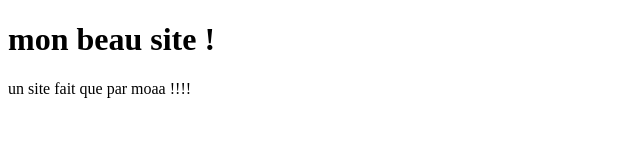
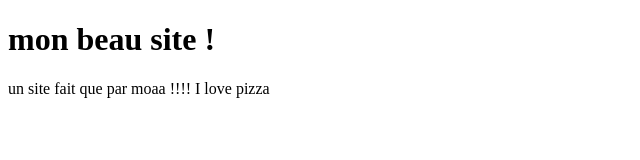
Before and after one commit to Momo7888/site, a plain HTML site: page index.html in a window 1280 px wide. Shown: the full height of the page, 0-640 px from the left. Drawn offline with Linux system fonts and the light colour scheme.

Commit message:
ligne 12 arrangée

```diff
--- a/index.html
+++ b/index.html
@@ -9,7 +9,7 @@
 <body>
     <h1>mon beau site !</h1>
 
-    <div>un site fait que par moaa !!!!</div>
+    <div>un site fait que par moaa !!!! I love pizza</div>
 
 </body>
 </html>
```
